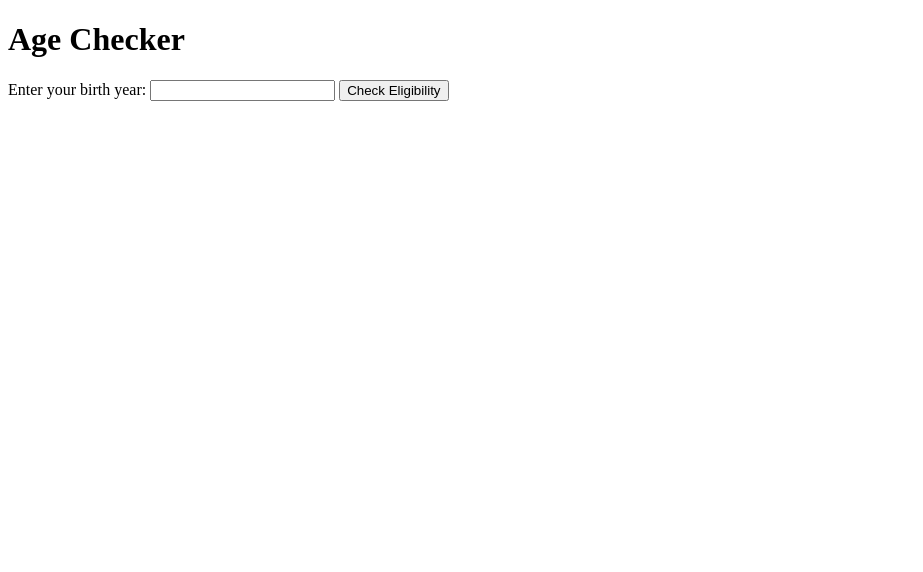
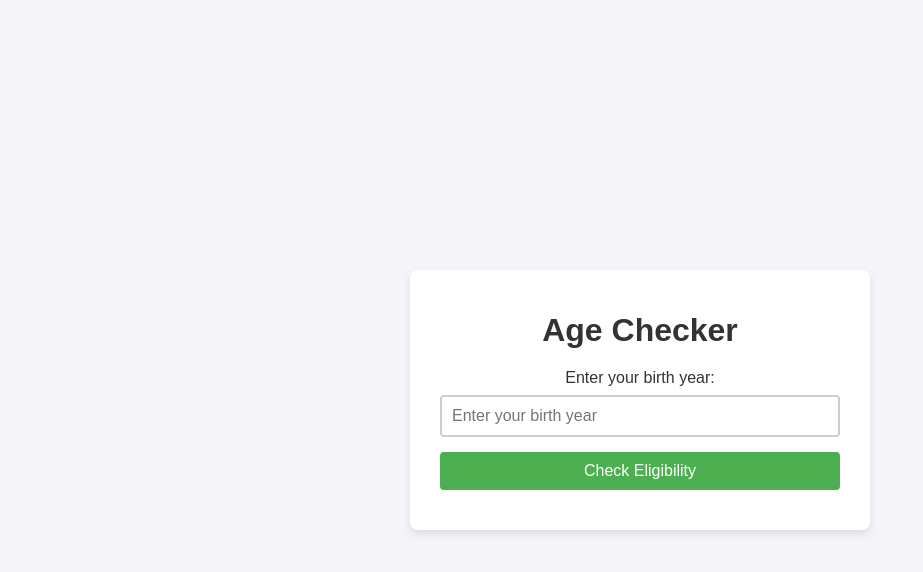
Before and after one commit to gayathirijeyananthan/Javascript-App-1, a plain HTML site: page form.html in a window 1280 px wide. Shown: the whole page, without its empty margins (0-923 px from the left). Drawn offline with Linux system fonts and the light colour scheme.

Commit message:
Voting Eligibility css updated

```diff
--- a/form.html
+++ b/form.html
@@ -4,18 +4,106 @@
   <meta charset="UTF-8">
   <meta name="viewport" content="width=device-width, initial-scale=1.0">
   <title>Age Checker - Voting Eligibility</title>
+  <style>
+    /* Basic styling */
+    body {
+      font-family: 'Arial', sans-serif;
+      background-color: #f4f4f9;
+      display: flex;
+      justify-content: center;
+      align-items: center;
+      height: 100vh;
+      margin: 0;
+    }
+
+    /* Container to center the form */
+    .container {
+      background-color: white;
+      padding: 20px 30px;
+      border-radius: 8px;
+      box-shadow: 0 4px 8px rgba(0, 0, 0, 0.1);
+      width: 100%;
+      max-width: 400px;
+      text-align: center;
+    }
+
+    h1 {
+      color: #333;
+      margin-bottom: 20px;
+    }
+
+    /* Styling for form elements */
+    label {
+      font-size: 16px;
+      margin-bottom: 8px;
+      display: block;
+      color: #333;
+    }
+
+    input {
+      width: 100%;
+      padding: 10px;
+      font-size: 16px;
+      margin-bottom: 15px;
+      border: 2px solid #ccc;
+      border-radius: 4px;
+      box-sizing: border-box;
+    }
+
+    input:focus {
+      border-color: #4CAF50;
+      outline: none;
+    }
+
+    button {
+      background-color: #4CAF50;
+      color: white;
+      padding: 10px 20px;
+      border: none;
+      border-radius: 4px;
+      font-size: 16px;
+      cursor: pointer;
+      width: 100%;
+    }
+
+    button:hover {
+      background-color: #45a049;
+    }
+
+    /* Styling for the eligibility message */
+    p {
+      font-size: 18px;
+      font-weight: bold;
+      margin-top: 20px;
+      color: #333;
+    }
+
+    /* Success message style */
+    .eligible {
+      color: green;
+    }
+
+    /* Error message style */
+    .not-eligible {
+      color: red;
+    }
+  </style>
 </head>
 <body>
+
+  <!-- Container for the form -->
+  <div class="container">
     <h1>Age Checker</h1>
 
     <!-- Form to input birth year -->
     <form id="ageForm">
       <label for="birthYear">Enter your birth year:</label>
-    <input type="number" id="birthYear" name="birthYear" required>
+      <input type="number" id="birthYear" name="birthYear" required placeholder="Enter your birth year">
       <button type="submit">Check Eligibility</button>
     </form>
 
     <p id="eligibility"></p>  <!-- This will display the eligibility message -->
+  </div>
 
   <script>
     // Select form and message paragraph elements
@@ -39,13 +127,16 @@
       let message;
       if (age >= 18) {
         message = "You are " + age + " years old. You are eligible to vote!";
+        eligibilityMessage.className = 'eligible';  // Apply success class
       } else {
         message = "You are " + age + " years old. You are not eligible to vote yet.";
+        eligibilityMessage.className = 'not-eligible';  // Apply error class
       }
 
       // Display the eligibility message
       eligibilityMessage.innerText = message;
     });
   </script>
+
 </body>
 </html>
```
Lines whose indentation alone changed are shown as unchanged.
